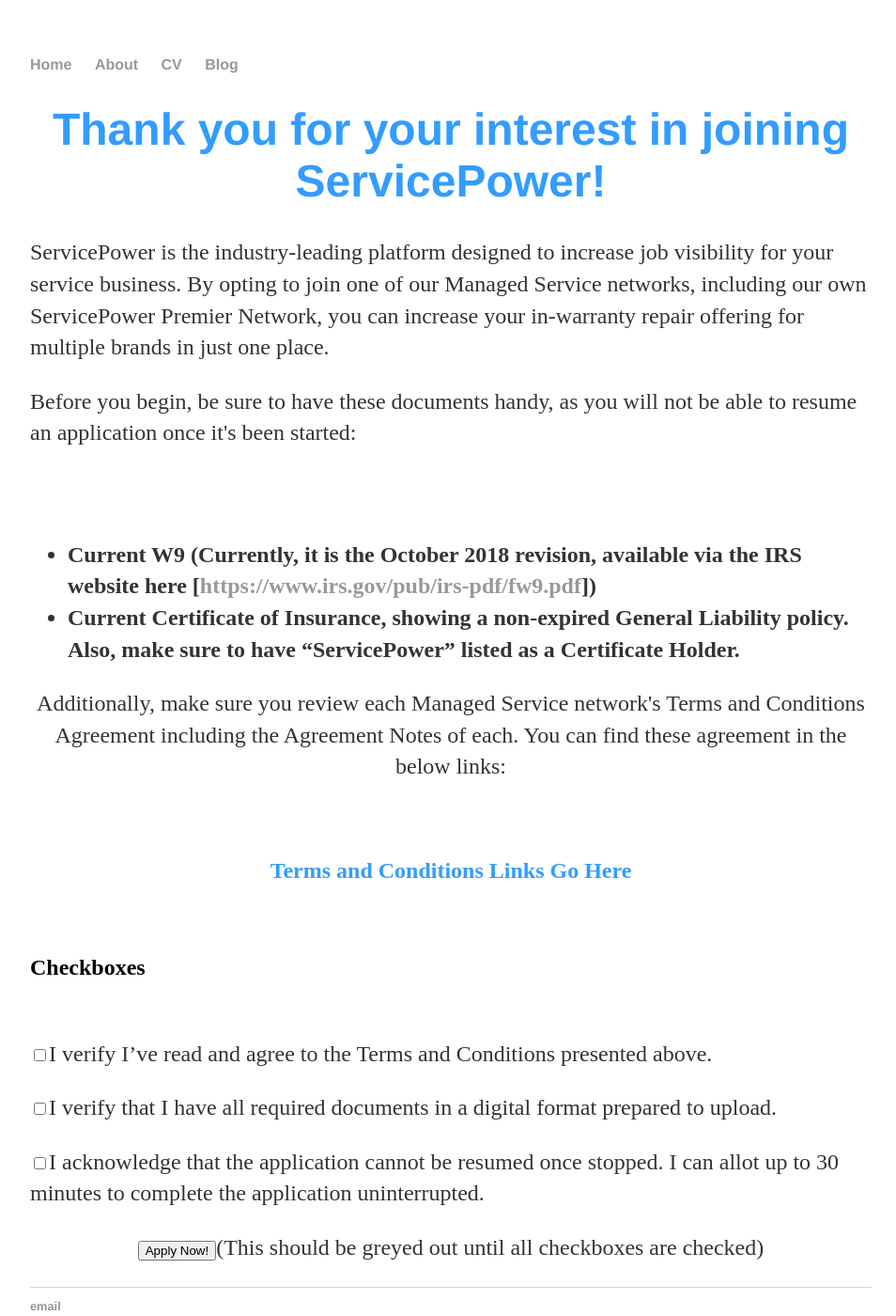
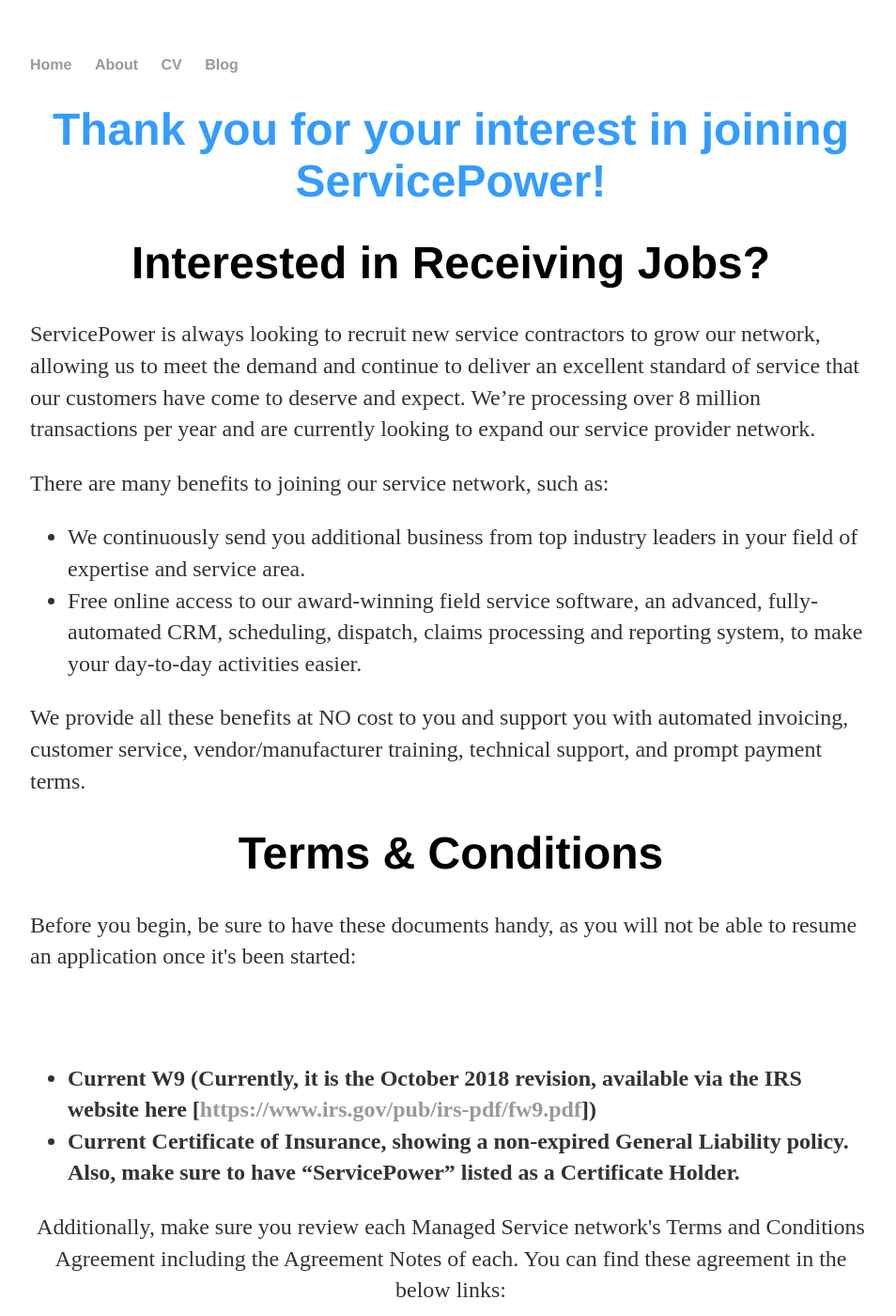
Before and after one commit to servicepowerdavid/servicepowerdavid.github.io, a Jekyll site: the page built from index.html, in a window 1280 px wide and 1400 px high. Shown: the whole window at 94% size, without its empty margins (160-1114 px from the left). Built offline with Jekyll 4.4.1, drawn with Linux system fonts in a browser that asks for light colours.

Commit message:
Update index.html

```diff
--- a/index.html
+++ b/index.html
@@ -5,28 +5,41 @@
 ---
 <div class="blurb">
 	<h1 align=center><font color="#339CFF">Thank you for your interest in joining ServicePower!</font></h1>
-	<p align=left>ServicePower is the industry-leading platform designed to increase job visibility for your service business. By opting to join one of our Managed Service networks, including our own ServicePower Premier Network, you can increase your in-warranty repair offering for multiple brands in just one place.</p>
-	<p align=left>Before you begin, be sure to have these documents handy, as you will not be able to resume an application once it's been started:</p>
+	<h1 align=center>Interested in Receiving Jobs?</h1>
+
+	<p align=left>ServicePower is always looking to recruit new service contractors to grow our network, allowing us to meet the 		demand and continue to deliver an excellent standard of service that our customers have come to deserve and expect. We’re 		processing over 8 million transactions per year and are currently looking to expand our service provider network.</p>
+	<p>There are many benefits to joining our service network, such as:
+		<ul class="a">
+			<li>We continuously send you additional business from top industry leaders in your field of expertise and 				service area.</li>
+			<li>Free online access to our award-winning field service software, an advanced, fully-automated CRM, 					scheduling, dispatch, claims processing and reporting system, to make your day-to-day activities easier.</li>
+		</ul>
+	<p>We provide all these benefits at NO cost to you and support you with automated invoicing, customer service, 				vendor/manufacturer training, technical support, and prompt payment terms.
+
+	<h1 align=center>Terms & Conditions</h1>
+
+
+
+
+
+	<p align=left>Before you begin, be sure to have these documents handy, as you will not be able to resume an application once 		it's been started:</p>
 	<br>
 	<br>
 	<ul class="a">
-	<p><li><strong>Current W9 (Currently, it is the October 2018 revision, available via the IRS website here  [<a href="https://www.irs.gov/pub/irs-pdf/fw9.pdf">https://www.irs.gov/pub/irs-pdf/fw9.pdf</a>])</strong></li>
-	<li><strong>Current Certificate of Insurance, showing a non-expired General Liability policy. Also, make sure to have “ServicePower” listed as a Certificate Holder.</strong></li>
+		<p><li><strong>Current W9 (Currently, it is the October 2018 revision, available via the IRS website here  [<a 				href="https://www.irs.gov/pub/irs-pdf/fw9.pdf">https://www.irs.gov/pub/irs-pdf/fw9.pdf</a>])</strong></li>
+		<li><strong>Current Certificate of Insurance, showing a non-expired General Liability policy. Also, make sure to have 			“ServicePower” listed as a Certificate Holder.</strong></li>
 	</ul></p>
 	<!--<p align=center><strong>Current W9 (Currently, it is the October 2018 revision, available via the IRS website here <a href="http://q0ot.mjt.lu/lnk/AGkAACjTbogAAAAAAAAAAAEPct8AAAABl5UAAAAAAAnroQBcsPrsRCzRsMDzTRyAWXnx4rwL6AAJYng/1/v1f-yZDaZB2WNYze9LxKpw/aHR0cHM6Ly93d3cuaXJzLmdvdi9wdWIvaXJzLXBkZi9mdzkucGRm">https://www.irs.gov/pub/irs-pdf/fw9.pdf</a>)</strong></p>
 	<p align=center><strong>Current Certificate of Insurance, showing a non-expired General Liability policy. Also, make sure to have “ServicePower” listed as a Certificate Holder.</strong></p>-->
 
-	<p align=center>Additionally, make sure you review each Managed Service network's Terms and Conditions Agreement including the Agreement Notes of each. You can find these agreement in the below links:</p>
+	<p align=center>Additionally, make sure you review each Managed Service network's Terms and Conditions Agreement including the 		Agreement Notes of each. You can find these agreement in the below links:</p>
 	<br>
-	<br>
-	<h2 align=center><font color="#339CFF">Terms and Conditions Links Go Here</font></h2>
 	<br>
 	<br>
 	<h2>Checkboxes</h2>
 	<br>
-	<p align=left><input type="checkbox" name="test value="test">I verify I’ve read and agree to the Terms and Conditions presented above.
-	<p align=left><input type="checkbox" name="test value="test">I verify that I have all required documents in a digital format prepared to upload.
-	<p align=left><input type="checkbox" name="test value="test">I acknowledge that the application cannot be resumed once stopped. I can allot up to 30 minutes to complete the application uninterrupted.
+	<p align=left><input type="checkbox" name="test value="test">I verify I’ve read and agree to the Terms and Conditions presented 	above.
+	<p align=left><input type="checkbox" name="test value="test">I verify that I have all required documents in a digital format 		prepared to upload.
+	<p align=left><input type="checkbox" name="test value="test">I acknowledge that the application cannot be resumed once stopped. 	I can allot up to 30 minutes to complete the application uninterrupted.
 	<br>
 	<p align=center><input type="submit" value="Apply Now!">(This should be greyed out until all checkboxes are checked)
 
```
